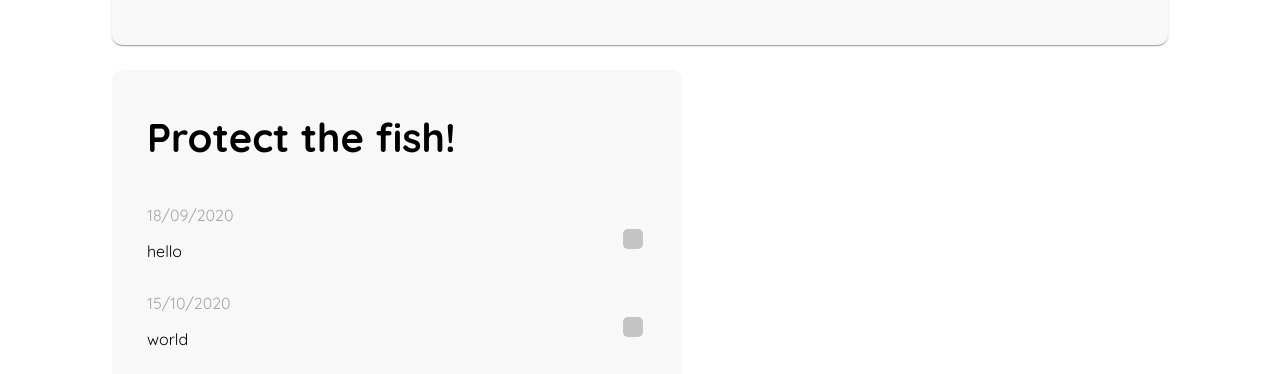
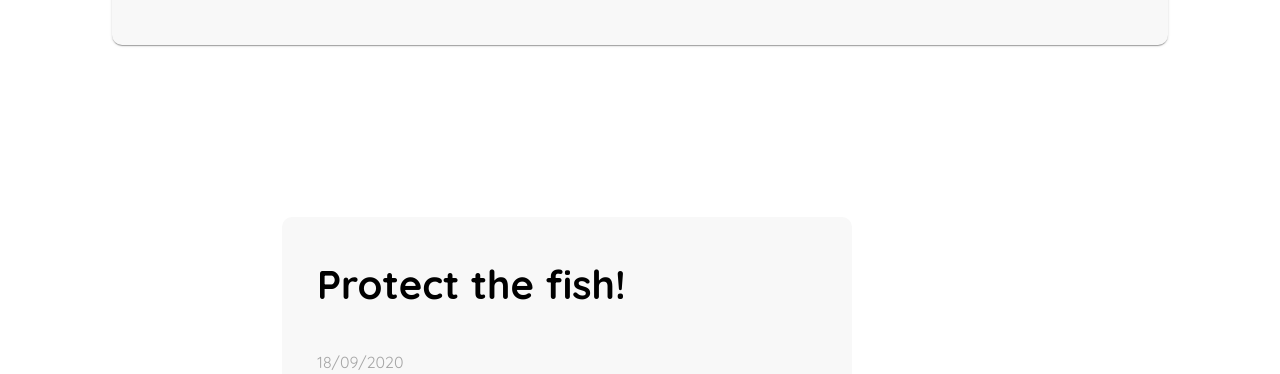
Before and after one commit to hungthezorba/projecter-front-end, a React (Create React App) app: page /project in a window 1280 px wide. Shown: the part 577-951 px from the top of the page. Built offline with nearby package versions, Linux system fonts and the light colour scheme.

Commit message:
Add handler tracking note's coordinates

```diff
--- a/src/page/ProjectPage.js
+++ b/src/page/ProjectPage.js
@@ -38,8 +38,8 @@ export default class ProjectPage extends React.Component {
                         { id: '1', content: 'hello', date: '18/09/2020', done: false },
                         { id: '2', content: 'world', date: '15/10/2020', done: false }
                     ],
-                    x: '0',
-                    y: '0'
+                    x: 170,
+                    y: 147
                 },
                 {
                     id: '2',
@@ -48,11 +48,24 @@ export default class ProjectPage extends React.Component {
                         { id: '3', content: 'hello', date: '18/09/2020', done: false },
                         { id: '4', content: 'world', date: '12/10/2020', done: true }
                     ],
-                    x: '0',
-                    y: '0'
+                    x: 511,
+                    y: -16
                 }
             ]
         }
+        this.handler = this.handler.bind(this)
+    }
+
+    handler(id, x, y) {
+        this.setState(prevState => ({
+            note: prevState.note.map(
+                obj => (obj.id === id ? Object.assign(obj, {
+                    x: x,
+                    y: y
+                }) : obj)
+            )
+        }))
+        console.log(this.state.note)
     }
 
     render() {
@@ -61,7 +74,7 @@ export default class ProjectPage extends React.Component {
                 <ProjectCard name={this.state.name} description={this.state.description} member={this.state.member} />
                 <div style={{ height: 'auto', width: '100%', margin: '25px auto', position: 'relative' }}>
                     {this.state.note.map(note => (
-                        <Note data={note} />
+                        <Note handler={this.handler} data={note} />
                     ))}
                 </div>
             </ProjectManageWrapper>
--- a/src/projectManage/Note.js
+++ b/src/projectManage/Note.js
@@ -6,11 +6,28 @@ export default class Note extends React.Component {
 
     constructor(props) {
         super(props)
+        this.state = {
+            deltaPosition: {
+                x: this.props.data.x,
+                y: this.props.data.y
+            }
+        }
+    }
+
+    handleDrag = (e, ui) => {
+        const {x, y} = this.props.data;
+        this.setState({
+            deltaPosition: {
+                x: x + ui.deltaX,
+                y: y + ui.deltaY
+            },
+        })
+        this.props.handler(this.props.data.id, this.state.deltaPosition.x, this.state.deltaPosition.y)
     }
 
     render() {
         return (
-            <Draggable bounds="parent">
+            <Draggable defaultPosition={{x: this.state.deltaPosition.x, y: this.state.deltaPosition.y}} onStop={ (e) => console.log(e)} onDrag={this.handleDrag} bounds="parent">
                 <div style={{marginTop: '25px', fontFamily: 'Quicksand', maxWidth: '500px', backgroundColor: '#F8F8F8', padding: '15px 35px 15px 35px', borderRadius: '10px' }}>
                     <div>
                         <h1 style={{ fontSize: '2.5em' }}>{this.props.data.title}</h1>
```
